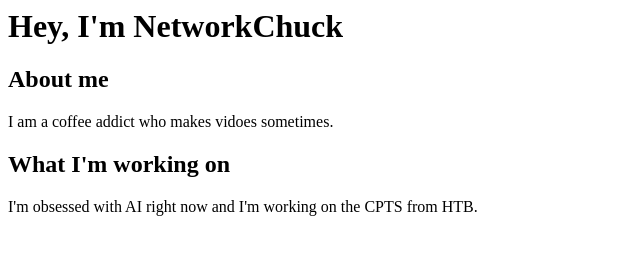
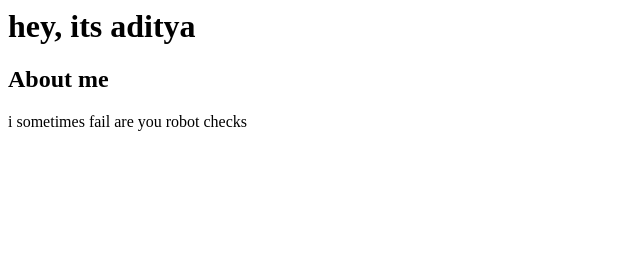
Before and after one commit to adityakumaaar/whoami, a plain HTML site: page index.html in a window 1280 px wide. Shown: the whole page, without its empty margins (0-640 px from the left). Drawn offline with Linux system fonts and the light colour scheme.

Commit message:
Update index.html

```diff
--- a/index.html
+++ b/index.html
@@ -1,15 +1,11 @@
 <html>
     <h1>
-        Hey, I'm NetworkChuck
+        hey, its aditya
     </h1>
     <body>
         <h2>About me</h2>
         <p>
-            I am a coffee addict who makes vidoes sometimes.
-        </p>
-        <h2>What I'm working on</h2>
-        <p>
-            I'm obsessed with AI right now and I'm working on the CPTS from HTB.
+            i sometimes fail are you robot checks
         </p>
     </body>
 </html>
```
